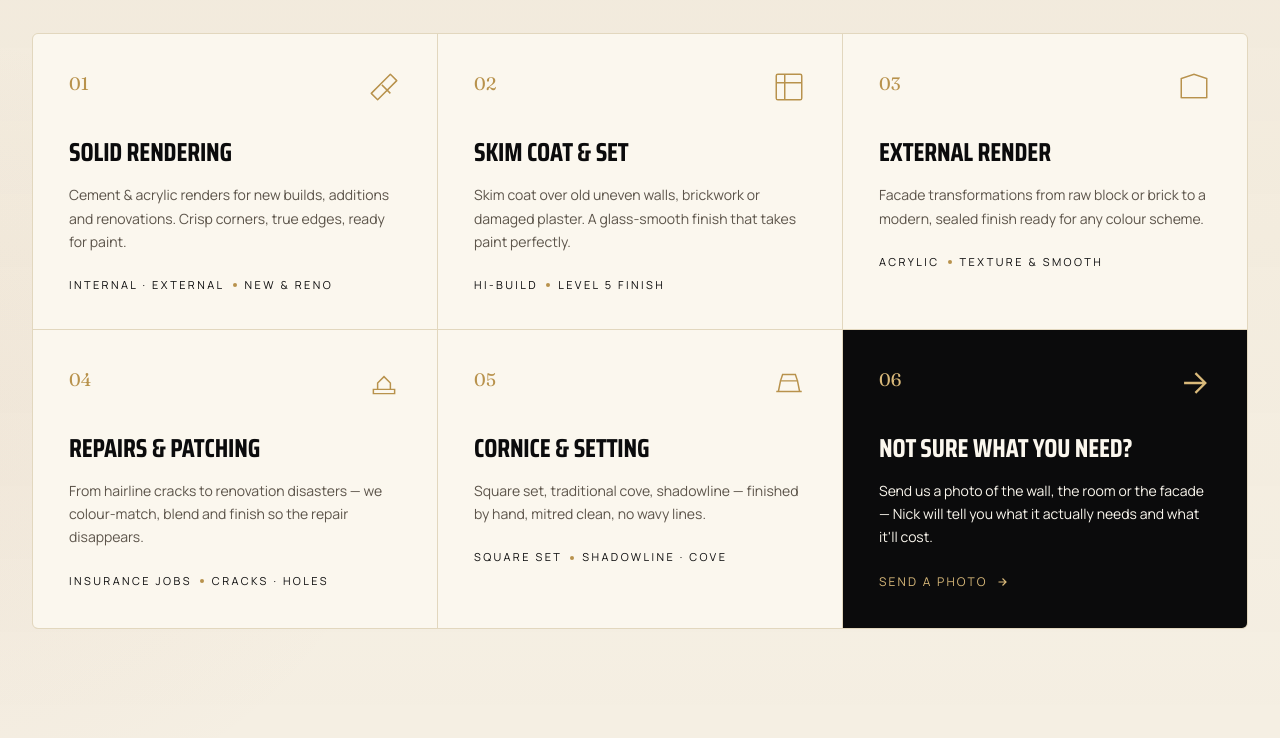
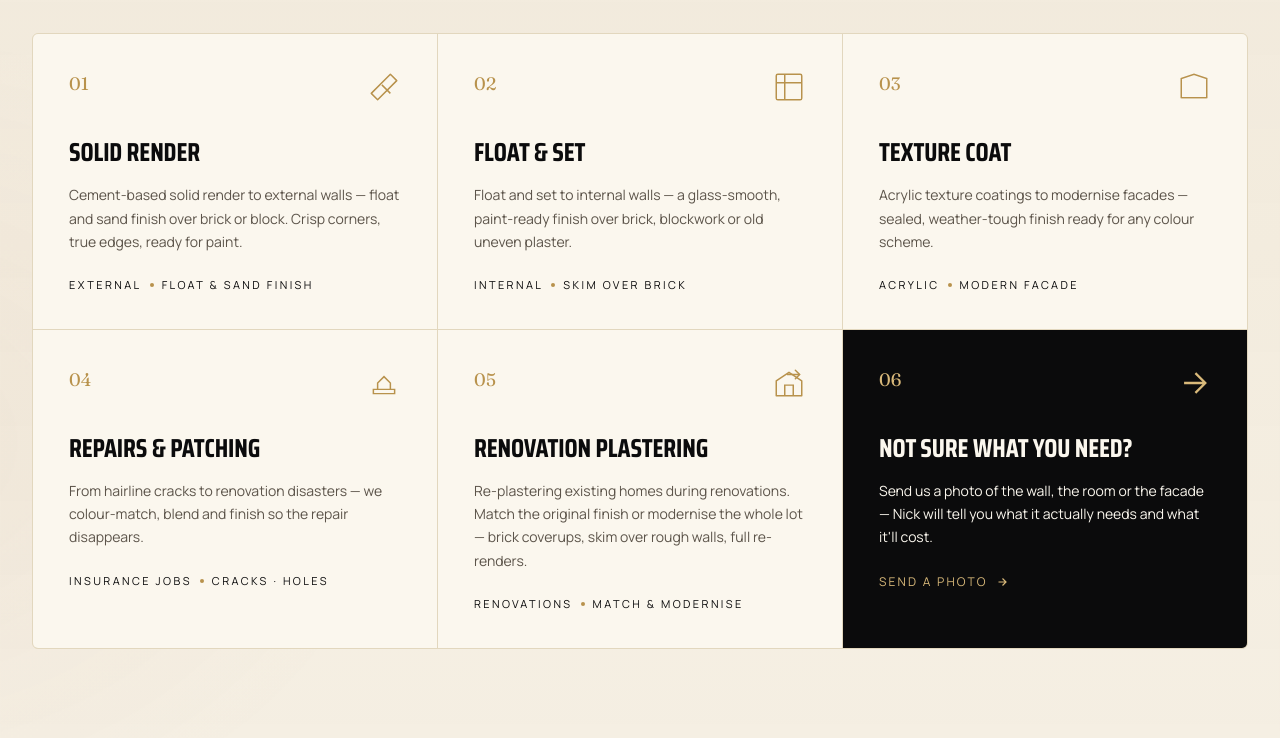
Before and after one commit to xtcworkbot/realplastering, a website: page index.html in a window 1280 px wide. Shown: the part 1220-1958 px from the top of the page. Drawn offline with nearby package versions, Linux system fonts and the light colour scheme.

Commit message:
Service list updated to match Nick's actual work
Client clarified that Real Plastering does NOT do ceilings,
cornice or gyprock. Their work is:
  - Texture coat
  - Renovation plastering
  - Sand finish + float on external walls (solid render)
  - Float & set on internal walls

Changes:
- Service cards rebuilt:
  1. Solid Render (external float + sand finish)
  2. Float & Set (internal smooth, skim over brick)
  3. Texture Coat (acrylic facade coatings)
  4. Repairs & Patching (unchanged)
  5. Renovation Plastering (REPLACES Cornice & Setting)
  6. CTA card (unchanged)
- Marquee items: removed Cornice & Setting and the generic
  External Render / Internal Plastering / Skim Coat entries,
  added Sand Finish + Float & Set + Renovation Plastering +
  Internal & External
- Hero meta tag-row + hero description rewritten
- Page <title> meta description rewritten
- OG description rewritten
- Featured "Coastal Two-Story" caption: External Render -> Solid Render
- Portfolio caption: External Render -> Solid Render
- Enquiry form Job Type: dropped Cornice & Setting,
  added Float & Set + Texture Coat + Renovation Plastering
- Footer copy + services list updated
- Nick skim-coat overlay relabelled "Setting · Nick"
  to match his terminology

Co-Authored-By: Claude Opus 4.7 (1M context) <noreply@anthropic.com>

```diff
--- a/index.html
+++ b/index.html
@@ -6,12 +6,12 @@
 <meta name="theme-color" content="#0B0B0C" />
 
 <title>Real Plastering · Perth ★ 5.0 (48 Reviews) — Master Plasterers WA</title>
-<meta name="description" content="Real Plastering — Perth's specialist plasterers and renderers. Internal &amp; external, skim coat, rendering, repairs. 5.0★ across 48 Google reviews. Call Nick 0422 945 207." />
+<meta name="description" content="Real Plastering — Perth's specialist plasterers and renderers. Solid render, float &amp; set, texture coat and renovation plastering. 5.0★ across 48 Google reviews. Call Nick 0422 945 207." />
 
 <meta property="og:type" content="website" />
 <meta property="og:site_name" content="Real Plastering" />
 <meta property="og:title" content="Real Plastering · Perth ★ 5.0 (48 Reviews)" />
-<meta property="og:description" content="Perth's specialist plasterers — internal &amp; external rendering, skim coat, repairs. Rated 5.0★ across 48 Google reviews. Call Nick on 0422 945 207." />
+<meta property="og:description" content="Perth's specialist plasterers — solid render, float &amp; set, texture coat and renovation plastering. Rated 5.0★ across 48 Google reviews. Call Nick on 0422 945 207." />
 <meta property="og:url" content="https://realplastering.vercel.app/" />
 <meta property="og:image" content="https://realplastering.vercel.app/og.jpg" />
 <meta property="og:image:secure_url" content="https://realplastering.vercel.app/og.jpg" />
@@ -341,7 +341,7 @@
         <span>№ 01 — Master Plasterers · Est. Perth</span>
       </div>
       <div class="hidden md:flex items-center gap-6">
-        <span>Internal · External · Render · Skim</span>
+        <span>Solid Render · Float &amp; Set · Texture Coat</span>
         <span class="hidden lg:inline">Yangebup WA 6164</span>
       </div>
     </div>
@@ -363,7 +363,7 @@
         </h1>
 
         <p class="rise d3 mt-4 lg:mt-5 max-w-[580px] text-[15px] lg:text-[17px] leading-[1.6] text-[var(--muted)]">
-          Perth's specialist plasterers and renderers. Internal &amp; external, skim coat, solid render, repairs — by a small team that turns up on time and leaves your home cleaner than they found it.
+          Perth's specialist plasterers and renderers. Solid render, float &amp; set, texture coat and renovation plastering — by a small team that turns up on time and leaves your home cleaner than they found it.
         </p>
 
         <div class="rise d4 mt-5 lg:mt-6 flex items-stretch gap-3">
@@ -433,7 +433,7 @@
           <!-- Nick skim-coat photo overlap — visible mobile + desktop -->
           <div class="absolute -left-3 -bottom-7 sm:-left-6 sm:-bottom-9 lg:-left-14 lg:-bottom-12 w-[150px] sm:w-[180px] lg:w-[230px] aspect-[4/5] img-frame rounded-[4px] img-wrap img-overlay rise d5 shadow-[0_28px_44px_-22px_rgba(11,11,12,0.6)]">
             <img src="assets/unnamed.webp" alt="Nick skim-coating a wall" />
-            <div class="absolute top-2 left-2.5 text-[9px] sm:text-[10px] tracking-[0.22em] uppercase text-[var(--paper)]">Skim Coat · Nick</div>
+            <div class="absolute top-2 left-2.5 text-[9px] sm:text-[10px] tracking-[0.22em] uppercase text-[var(--paper)]">Setting · Nick</div>
             <!-- gold accent on Nick photo -->
             <div class="absolute -top-1 -right-1 w-5 h-5 bg-[var(--gold)] rounded-sm rotate-12 border-[2px] border-[var(--bone)]"></div>
           </div>
@@ -469,21 +469,21 @@
   <div class="flex marquee whitespace-nowrap font-display uppercase tracking-[0.06em] text-[26px] sm:text-[30px] lg:text-[36px] py-3.5 lg:py-4 text-[var(--paper)]">
     <div class="flex items-center gap-8 sm:gap-10 px-4 sm:px-5">
       <span>Solid Render</span><span class="text-[var(--gold)]">✦</span>
-      <span>Skim Coat</span><span class="text-[var(--gold)]">✦</span>
-      <span>Internal Plastering</span><span class="text-[var(--gold)]">✦</span>
-      <span>External Render</span><span class="text-[var(--gold)]">✦</span>
+      <span>Float &amp; Set</span><span class="text-[var(--gold)]">✦</span>
+      <span>Texture Coat</span><span class="text-[var(--gold)]">✦</span>
+      <span>Sand Finish</span><span class="text-[var(--gold)]">✦</span>
+      <span>Renovation Plastering</span><span class="text-[var(--gold)]">✦</span>
+      <span>Internal &amp; External</span><span class="text-[var(--gold)]">✦</span>
       <span>Repairs &amp; Patching</span><span class="text-[var(--gold)]">✦</span>
-      <span>Cornice &amp; Setting</span><span class="text-[var(--gold)]">✦</span>
-      <span>Texture Coatings</span><span class="text-[var(--gold)]">✦</span>
     </div>
     <div class="flex items-center gap-8 sm:gap-10 px-4 sm:px-5" aria-hidden="true">
       <span>Solid Render</span><span class="text-[var(--gold)]">✦</span>
-      <span>Skim Coat</span><span class="text-[var(--gold)]">✦</span>
-      <span>Internal Plastering</span><span class="text-[var(--gold)]">✦</span>
-      <span>External Render</span><span class="text-[var(--gold)]">✦</span>
+      <span>Float &amp; Set</span><span class="text-[var(--gold)]">✦</span>
+      <span>Texture Coat</span><span class="text-[var(--gold)]">✦</span>
+      <span>Sand Finish</span><span class="text-[var(--gold)]">✦</span>
+      <span>Renovation Plastering</span><span class="text-[var(--gold)]">✦</span>
+      <span>Internal &amp; External</span><span class="text-[var(--gold)]">✦</span>
       <span>Repairs &amp; Patching</span><span class="text-[var(--gold)]">✦</span>
-      <span>Cornice &amp; Setting</span><span class="text-[var(--gold)]">✦</span>
-      <span>Texture Coatings</span><span class="text-[var(--gold)]">✦</span>
     </div>
   </div>
 </section>
@@ -522,12 +522,12 @@
             <path d="M14 14 L22 22"/>
           </svg>
         </div>
-        <h3 class="font-display font-bold uppercase text-[26px] mt-7">Solid Rendering</h3>
-        <p class="text-[14px] text-[var(--muted)] mt-3 leading-[1.65]">Cement &amp; acrylic renders for new builds, additions and renovations. Crisp corners, true edges, ready for paint.</p>
+        <h3 class="font-display font-bold uppercase text-[26px] mt-7">Solid Render</h3>
+        <p class="text-[14px] text-[var(--muted)] mt-3 leading-[1.65]">Cement-based solid render to external walls — float and sand finish over brick or block. Crisp corners, true edges, ready for paint.</p>
         <div class="mt-6 flex items-center gap-2 text-[11px] tracking-[0.22em] uppercase text-[var(--ink)]">
-          <span>Internal · External</span>
+          <span>External</span>
           <span class="w-1 h-1 rounded-full bg-[var(--gold)]"></span>
-          <span>New &amp; Reno</span>
+          <span>Float &amp; Sand Finish</span>
         </div>
       </article>
 
@@ -539,12 +539,12 @@
             <path d="M4 12 H28 M12 4 V28"/>
           </svg>
         </div>
-        <h3 class="font-display font-bold uppercase text-[26px] mt-7">Skim Coat &amp; Set</h3>
-        <p class="text-[14px] text-[var(--muted)] mt-3 leading-[1.65]">Skim coat over old uneven walls, brickwork or damaged plaster. A glass-smooth finish that takes paint perfectly.</p>
+        <h3 class="font-display font-bold uppercase text-[26px] mt-7">Float &amp; Set</h3>
+        <p class="text-[14px] text-[var(--muted)] mt-3 leading-[1.65]">Float and set to internal walls — a glass-smooth, paint-ready finish over brick, blockwork or old uneven plaster.</p>
         <div class="mt-6 flex items-center gap-2 text-[11px] tracking-[0.22em] uppercase text-[var(--ink)]">
-          <span>Hi-Build</span>
+          <span>Internal</span>
           <span class="w-1 h-1 rounded-full bg-[var(--gold)]"></span>
-          <span>Level 5 Finish</span>
+          <span>Skim Over Brick</span>
         </div>
       </article>
 
@@ -556,12 +556,12 @@
             <path d="M4 26 H28"/>
           </svg>
         </div>
-        <h3 class="font-display font-bold uppercase text-[26px] mt-7">External Render</h3>
-        <p class="text-[14px] text-[var(--muted)] mt-3 leading-[1.65]">Facade transformations from raw block or brick to a modern, sealed finish ready for any colour scheme.</p>
+        <h3 class="font-display font-bold uppercase text-[26px] mt-7">Texture Coat</h3>
+        <p class="text-[14px] text-[var(--muted)] mt-3 leading-[1.65]">Acrylic texture coatings to modernise facades — sealed, weather-tough finish ready for any colour scheme.</p>
         <div class="mt-6 flex items-center gap-2 text-[11px] tracking-[0.22em] uppercase text-[var(--ink)]">
           <span>Acrylic</span>
           <span class="w-1 h-1 rounded-full bg-[var(--gold)]"></span>
-          <span>Texture &amp; Smooth</span>
+          <span>Modern Facade</span>
         </div>
       </article>
 
@@ -586,17 +586,18 @@
         <div class="flex items-start justify-between">
           <div class="sec-num text-[18px]">05</div>
           <svg class="text-[var(--gold)]" width="34" height="34" viewBox="0 0 32 32" fill="none" stroke="currentColor" stroke-width="1.4">
-            <path d="M4 24 H28"/>
-            <path d="M6 24 L8 14 H24 L26 24"/>
-            <path d="M8 14 L10 8 H22 L24 14"/>
+            <path d="M4 28 L4 14 L16 6 L28 14 L28 28 Z" stroke-linejoin="round"/>
+            <path d="M12 28 L12 18 L20 18 L20 28"/>
+            <path d="M22 4 L26 8 L22 12" stroke-linecap="round"/>
+            <path d="M14 8 H26"/>
           </svg>
         </div>
-        <h3 class="font-display font-bold uppercase text-[26px] mt-7">Cornice &amp; Setting</h3>
-        <p class="text-[14px] text-[var(--muted)] mt-3 leading-[1.65]">Square set, traditional cove, shadowline — finished by hand, mitred clean, no wavy lines.</p>
+        <h3 class="font-display font-bold uppercase text-[26px] mt-7">Renovation Plastering</h3>
+        <p class="text-[14px] text-[var(--muted)] mt-3 leading-[1.65]">Re-plastering existing homes during renovations. Match the original finish or modernise the whole lot — brick coverups, skim over rough walls, full re-renders.</p>
         <div class="mt-6 flex items-center gap-2 text-[11px] tracking-[0.22em] uppercase text-[var(--ink)]">
-          <span>Square Set</span>
+          <span>Renovations</span>
           <span class="w-1 h-1 rounded-full bg-[var(--gold)]"></span>
-          <span>Shadowline · Cove</span>
+          <span>Match &amp; Modernise</span>
         </div>
       </article>
 
@@ -628,7 +629,7 @@
           <div class="absolute bottom-5 left-5 right-5 flex items-end justify-between text-[var(--paper)]">
             <div>
               <div class="text-[10px] tracking-[0.22em] uppercase opacity-80">Featured Build · Cockburn</div>
-              <div class="font-display font-bold uppercase text-[28px] lg:text-[34px] leading-none mt-1.5">Coastal Two-Story — Full External Render</div>
+              <div class="font-display font-bold uppercase text-[28px] lg:text-[34px] leading-none mt-1.5">Coastal Two-Story — Full Solid Render</div>
             </div>
             <div class="hidden md:flex items-center gap-2 text-[11px] tracking-[0.22em] uppercase">
               View Project
@@ -765,7 +766,7 @@
       <figure class="img-wrap img-overlay img-frame rounded-[6px] aspect-[4/5] relative">
         <img src="assets/2025-12-02.webp" alt="Single-story render with pool" />
         <figcaption class="absolute bottom-3 left-3 text-[10px] tracking-[0.22em] uppercase text-[var(--paper)]">
-          <span class="block text-[var(--gold-light)] mb-0.5">External Render</span>
+          <span class="block text-[var(--gold-light)] mb-0.5">Solid Render</span>
           Pool House · 2025
         </figcaption>
       </figure>
@@ -1223,10 +1224,10 @@
               <label class="field-label" for="type">Job Type</label>
               <select id="type" class="field bg-transparent">
                 <option>Solid Render</option>
-                <option>Skim Coat / Set</option>
-                <option>External Render</option>
+                <option>Float &amp; Set</option>
+                <option>Texture Coat</option>
+                <option>Renovation Plastering</option>
                 <option>Repair / Patching</option>
-                <option>Cornice &amp; Setting</option>
                 <option>Not sure — need advice</option>
               </select>
             </div>
@@ -1270,7 +1271,7 @@
           </div>
         </a>
         <p class="mt-5 text-[14px] text-[var(--muted)] leading-[1.7] max-w-[420px]">
-          A small Perth crew specialising in internal &amp; external plastering, solid rendering, skim coats and repairs. Family-run, fully insured, honest pricing.
+          A small Perth crew specialising in solid render, float &amp; set, texture coat and renovation plastering. Family-run, fully insured, honest pricing.
         </p>
         <div class="mt-6 flex items-center gap-3">
           <a href="https://www.facebook.com/nicoladcaiulo/" target="_blank" rel="noopener" class="w-9 h-9 rounded-full border border-[var(--ink)] flex items-center justify-center hover:bg-[var(--ink)] hover:text-[var(--paper)] transition-colors">
@@ -1285,11 +1286,11 @@
       <div class="lg:col-span-2">
         <div class="font-display text-[11px] tracking-[0.28em] uppercase text-[var(--muted)]">Services</div>
         <ul class="mt-4 space-y-2 text-[14px]">
-          <li><a href="#services" class="ulink">Solid Rendering</a></li>
-          <li><a href="#services" class="ulink">Skim Coat &amp; Set</a></li>
-          <li><a href="#services" class="ulink">External Render</a></li>
-          <li><a href="#services" class="ulink">Repairs</a></li>
-          <li><a href="#services" class="ulink">Cornice &amp; Setting</a></li>
+          <li><a href="#services" class="ulink">Solid Render</a></li>
+          <li><a href="#services" class="ulink">Float &amp; Set</a></li>
+          <li><a href="#services" class="ulink">Texture Coat</a></li>
+          <li><a href="#services" class="ulink">Renovation Plastering</a></li>
+          <li><a href="#services" class="ulink">Repairs &amp; Patching</a></li>
         </ul>
       </div>
 
```
